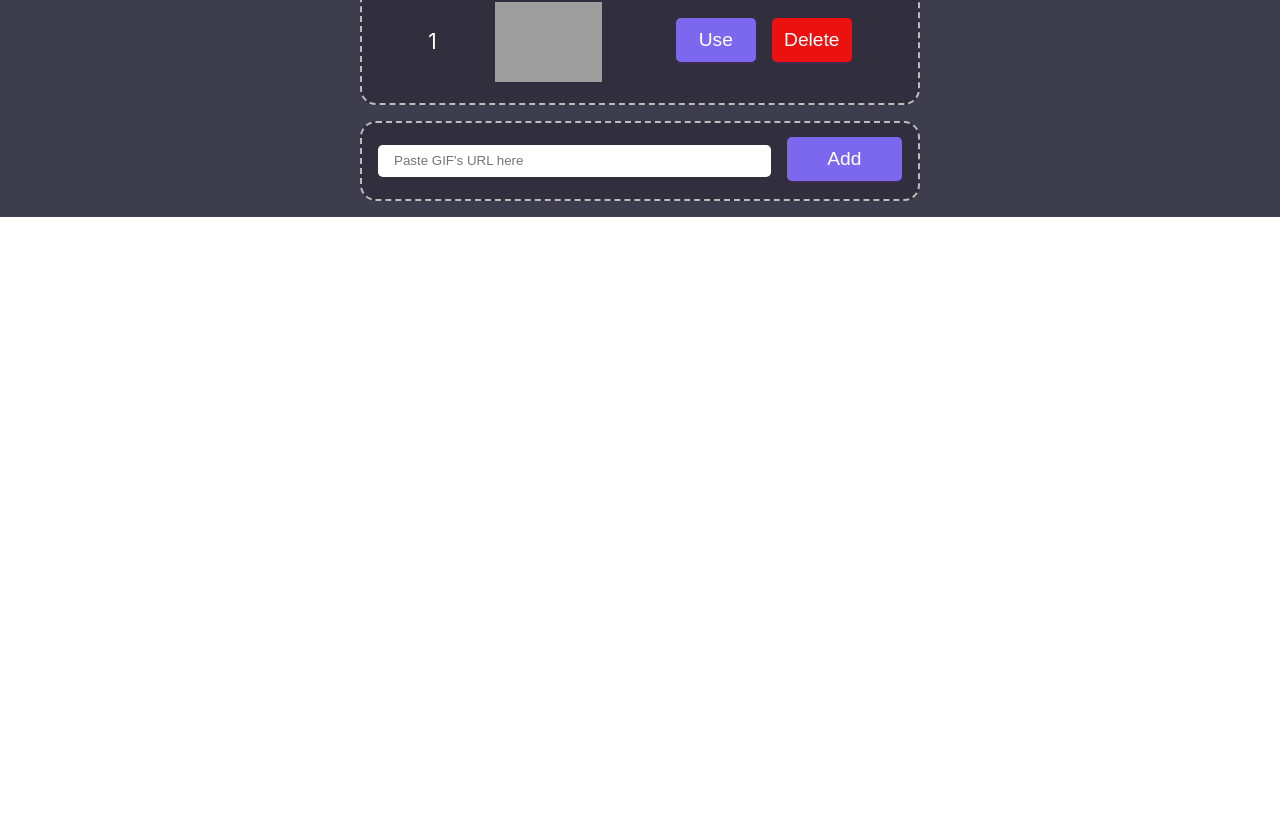
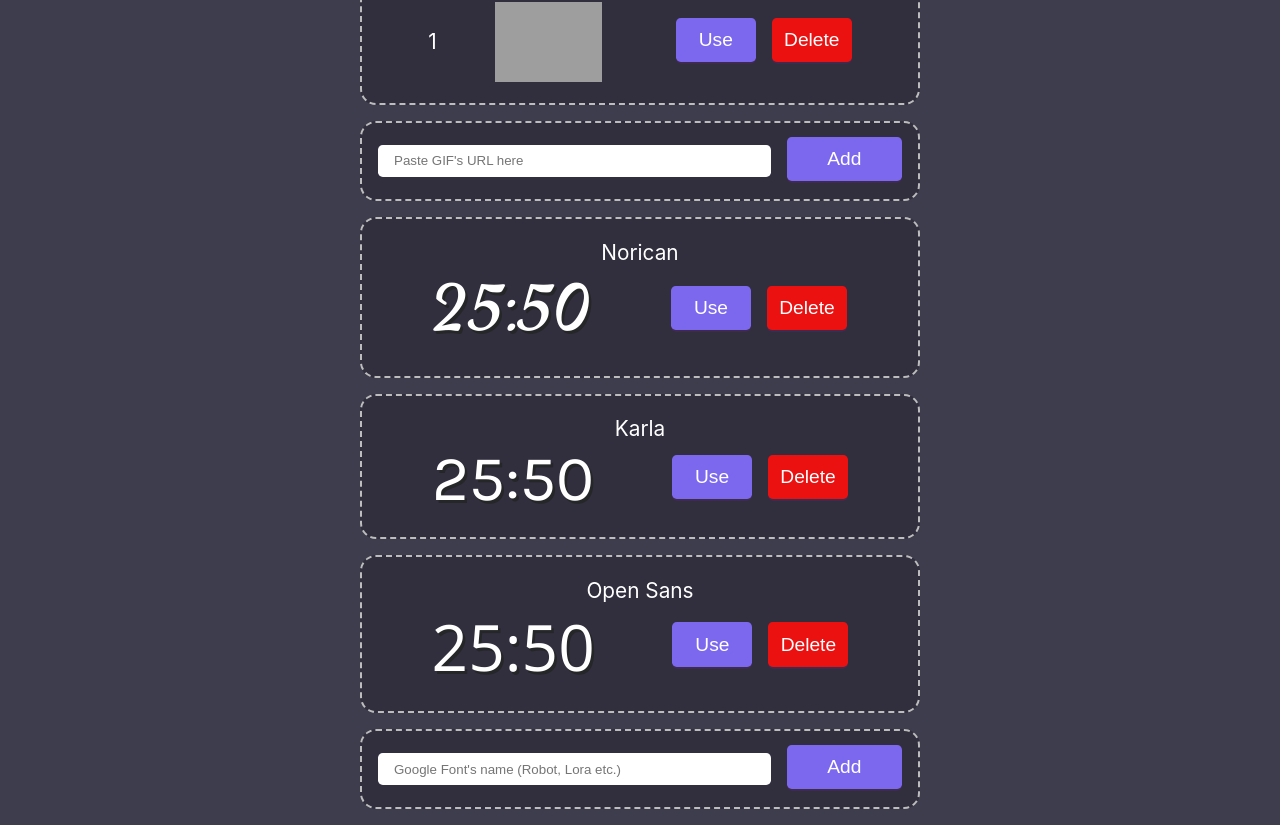
Before and after one commit to illfixit/garten, a React (Create React App) app: page / in a window 1280 px wide. Shown: the part 1557-2382 px from the top of the page. Before the commit the page ends 1774 px from the top, so only its background shows below. Built offline with nearby package versions, Linux system fonts and the light colour scheme; grey boxes are pictures that could not be loaded.

Commit message:
Disable auto-hide and add feature to add fonts

```diff
--- /dev/null
+++ b/src/Components/MainScreenContainer/FontSettings.js
@@ -0,0 +1,101 @@
+import React, { useEffect, useState } from "react";
+
+const FontSettings = (props) => {
+  let [fontsArray, setFontsArray] = useState(["Norican", "Karla", "Open Sans"]);
+
+  useEffect(() => {
+    // console.log(fontsArray);
+    if (fontsArray.length > 0) {
+      fontsArray.forEach((font) => addFont(font));
+    }
+  }, []);
+
+  const addFont = (font) => {
+    let fontName;
+    if (!font || typeof font != "string") {
+      fontName = document.getElementById("font_url_input").value;
+    } else {
+      fontName = font;
+    }
+    // console.log(fontName);
+    if (typeof fontName === "string") {
+      fontName = fontName.trim();
+      let fontFamily = fontName;
+
+      if (fontName.split(" ").length > 0) {
+        fontFamily = fontName.split(" ").join("+");
+      }
+
+      //   console.log(fontFamily);
+
+      let link = document.createElement("link");
+      link.setAttribute("rel", "stylesheet");
+      link.setAttribute("type", "text/css");
+      link.setAttribute(
+        "href",
+        `https://fonts.googleapis.com/css?family=${fontFamily}`
+      );
+      document.head.appendChild(link);
+      if (!fontName in fontsArray) {
+        setFontsArray([...fontsArray, fontName]);
+      }
+    }
+  };
+
+  const useFont = (event) => {
+    let font = event.target.id.split("-")[1];
+    // console.log(font);
+    document.querySelector(":root").style.setProperty("--font", font);
+  };
+
+  const deleteFont = () => {};
+
+  // {getComputedStyle(document.documentElement).getPropertyValue("--font")}
+  //   console.log(fontsArray);
+
+  return (
+    <div className="sessionSettings">
+      {fontsArray.map((font) => {
+        // console.log(font);
+        return (
+          <div key={font} className="settings_options font_settings">
+            {font}
+            <div className="font_preview_container">
+              <p className="font_preview" style={{ fontFamily: font }}>
+                25:50
+              </p>
+              <div className="settings_button_container">
+                <button
+                  id={`font-${font}`}
+                  className="settings_button"
+                  onClick={useFont}
+                >
+                  Use
+                </button>
+                <button
+                  className="settings_button delete_button"
+                  onClick={deleteFont}
+                >
+                  Delete
+                </button>
+              </div>
+            </div>
+          </div>
+        );
+      })}
+
+      <div className="input_container settings_options">
+        <input
+          id="font_url_input"
+          className="background_input"
+          placeholder="Google Font's name (Robot, Lora etc.)"
+        ></input>
+        <button className="settings_button" onClick={addFont}>
+          Add
+        </button>
+      </div>
+    </div>
+  );
+};
+
+export default FontSettings;
--- a/src/Components/MainScreenContainer/MainScreen.js
+++ b/src/Components/MainScreenContainer/MainScreen.js
@@ -6,6 +6,7 @@ import StartStopButton from "./StartStopButton";
 import SessionSettings from "./SessionSettings";
 import GIFSettings from "./GIFSettings";
 import LookSettings from "./LookSettings";
+import FontSettings from "./FontSettings";
 
 import ToggleViewButton from "./ToggleViewButton";
 
@@ -162,6 +163,7 @@ const MainScreen = (props) => {
             setCurrentGIF={setCurrentPauseGIF}
           />
         )}
+        <FontSettings />
       </div>
     </div>
   );
--- a/src/Components/MainScreenContainer/Timer.js
+++ b/src/Components/MainScreenContainer/Timer.js
@@ -36,97 +36,97 @@ const Timer = ({
     setTotalSeconds((minMinutes + startStep * stepLength) * 60);
   }, [startStep]);
 
-  useEffect(() => {
-    let timeOut;
-    let intervalStop;
-    let intervalStart;
-    let op = 100;
+  // useEffect(() => {
+  //   let timeOut;
+  //   let intervalStop;
+  //   let intervalStart;
+  //   let op = 100;
 
-    let evli = document.body.addEventListener("mousemove", (e) => {
-      // console.log("mm", timeOut, intervalStart, intervalStop, op);
+  //   let evli = document.body.addEventListener("mousemove", (e) => {
+  //     // console.log("mm", timeOut, intervalStart, intervalStop, op);
 
-      function decreaseOpacity() {
-        intervalStop = setInterval(() => {
-          if (op >= 2) {
-            // console.log("decreaseOpacity", op);
-            op = op - 2;
-            Array.from(
-              document.getElementsByClassName("sessionSettings")
-            ).forEach((el) => (el.style.opacity = op / 100));
+  //     function decreaseOpacity() {
+  //       intervalStop = setInterval(() => {
+  //         if (op >= 2) {
+  //           // console.log("decreaseOpacity", op);
+  //           op = op - 2;
+  //           Array.from(
+  //             document.getElementsByClassName("sessionSettings")
+  //           ).forEach((el) => (el.style.opacity = op / 100));
 
-            Array.from(
-              document.getElementsByClassName("settings_options")
-            ).forEach((el) => (el.style.opacity = op / 100));
+  //           Array.from(
+  //             document.getElementsByClassName("settings_options")
+  //           ).forEach((el) => (el.style.opacity = op / 100));
 
-            document.getElementsByClassName(
-              "sessionControlContainer"
-            )[0].style.opacity = op / 100;
-            document.getElementsByClassName(
-              "mainScreenButtons"
-            )[0].style.opacity = op / 100;
-          } else {
-            clearInterval(intervalStop);
-            intervalStop = null;
-          }
-        }, 20);
-      }
+  //           document.getElementsByClassName(
+  //             "sessionControlContainer"
+  //           )[0].style.opacity = op / 100;
+  //           document.getElementsByClassName(
+  //             "mainScreenButtons"
+  //           )[0].style.opacity = op / 100;
+  //         } else {
+  //           clearInterval(intervalStop);
+  //           intervalStop = null;
+  //         }
+  //       }, 20);
+  //     }
 
-      function increaseOpacity() {
-        if (!intervalStart) {
-          intervalStart = setInterval(() => {
-            // console.log("increaseOpacity", op);
+  //     function increaseOpacity() {
+  //       if (!intervalStart) {
+  //         intervalStart = setInterval(() => {
+  //           // console.log("increaseOpacity", op);
 
-            if (op < 100) {
-              op = op + 5;
-              Array.from(
-                document.getElementsByClassName("sessionSettings")
-              ).forEach((el) => (el.style.opacity = op / 100));
+  //           if (op < 100) {
+  //             op = op + 5;
+  //             Array.from(
+  //               document.getElementsByClassName("sessionSettings")
+  //             ).forEach((el) => (el.style.opacity = op / 100));
 
-              Array.from(
-                document.getElementsByClassName("settings_options")
-              ).forEach((el) => (el.style.opacity = op / 100));
+  //             Array.from(
+  //               document.getElementsByClassName("settings_options")
+  //             ).forEach((el) => (el.style.opacity = op / 100));
 
-              document.getElementsByClassName(
-                "sessionControlContainer"
-              )[0].style.opacity = op / 100;
-              document.getElementsByClassName(
-                "mainScreenButtons"
-              )[0].style.opacity = op / 100;
-            } else {
-              clearInterval(intervalStart);
-              intervalStart = null;
-            }
-          }, 50);
+  //             document.getElementsByClassName(
+  //               "sessionControlContainer"
+  //             )[0].style.opacity = op / 100;
+  //             document.getElementsByClassName(
+  //               "mainScreenButtons"
+  //             )[0].style.opacity = op / 100;
+  //           } else {
+  //             clearInterval(intervalStart);
+  //             intervalStart = null;
+  //           }
+  //         }, 50);
 
-          return intervalStart;
-        }
-      }
+  //         return intervalStart;
+  //       }
+  //     }
 
-      const mouse_stopped = () => {
-        // console.log("mouse_stopped");
+  //     const mouse_stopped = () => {
+  //       // console.log("mouse_stopped");
 
-        clearTimeout(timeOut);
+  //       clearTimeout(timeOut);
 
-        clearInterval(intervalStart);
-        decreaseOpacity();
-      };
+  //       clearInterval(intervalStart);
+  //       decreaseOpacity();
+  //     };
 
-      if (op < 100) {
-        let intrvl = increaseOpacity();
-        //   setTimeout(() => {
-        //     clearInterval(intrvl);
-        //   }, 1500);
-        // } else {
-        //   clearInterval(intervalStart);
-      }
+  //     if (op < 100) {
+  //       increaseOpacity();
+  //       //   setTimeout(() => {
+  //       //     clearInterval(intrvl);
+  //       //   }, 1500);
+  //       // } else {
+  //       //   clearInterval(intervalStart);
+  //     }
 
-      clearTimeout(timeOut);
-      timeOut = setTimeout(mouse_stopped, 3900);
-      clearInterval(intervalStop);
-    });
+  //     clearTimeout(timeOut);
+  //     timeOut = setTimeout(mouse_stopped, 7900);
+  //     clearInterval(intervalStop);
+  //   });
 
-    return document.body.removeEventListener("mousemove", evli);
-  }, []);
+  //   return document.body.removeEventListener("mousemove", evli);
+  // }, []);
 
   useEffect(() => {
     if (timerActive) {
--- a/src/Components/MainScreenContainer/utils.js
+++ b/src/Components/MainScreenContainer/utils.js
@@ -41,7 +41,7 @@ const getColor = (colorName, type) => {
 };
 
 const setColor = (colorName, type, value) => {
-  console.log(colorName, type, value);
+  // console.log(colorName, type, value);
   document
     .querySelector(":root")
     .style.setProperty(`--${colorName}${type ? "-" + type : ""}`, value);
--- a/src/styles.css
+++ b/src/styles.css
@@ -66,6 +66,8 @@
 
   --backgroundSecondaryColor-hsl: var(--backgroundSecondaryColor-h), var(--backgroundSecondaryColor-s), var(--backgroundSecondaryColor-l), 0.85;
   --backgroundSecondaryColor: hsl(var(--backgroundSecondaryColor-hsl));
+
+  --font: 'Norican';
 
   /* --white: #ffffff; */
 
@@ -379,9 +381,8 @@ body::-webkit-scrollbar {
   /* font-family: 'Satisfy', cursive; */
   /* font-family: 'Great Vibes', cursive; */
 
-  font-family: 'Norican', cursive;
-  /* font-family: 'Karla', cursive;
-  font-family: 'Saira Condensed', cursive; */
+  /* font-family: 'Norican', cursive; */
+  font-family: var(--font), cursive;
 
 
   display: flex;
@@ -654,3 +655,33 @@ body::-webkit-scrollbar {
   width: 2rem;
   height: 2rem;
 }
+
+.font_settings {
+  flex-direction: column;
+  justify-content: space-between;
+  align-items: center;
+  width: 100%;
+  /* height: 100%; */
+}
+
+.font_preview_container {
+  display: flex;
+  flex-direction: row;
+  justify-content: space-evenly;
+  width: 100%;
+}
+
+.font_preview {
+  font-family: var(--font), cursive;
+
+
+  display: flex;
+  /* position: absolute; */
+  font-size: min(min(12vw, 4rem), 14vh);
+
+  justify-content: center;
+  align-items: center;
+  /* translate: 0 2vw; */
+  text-shadow: #252627 2.5px 2.5px;
+
+}
```
Also changed, not shown: 17 other files (tests, documents, lock files or other folders).
